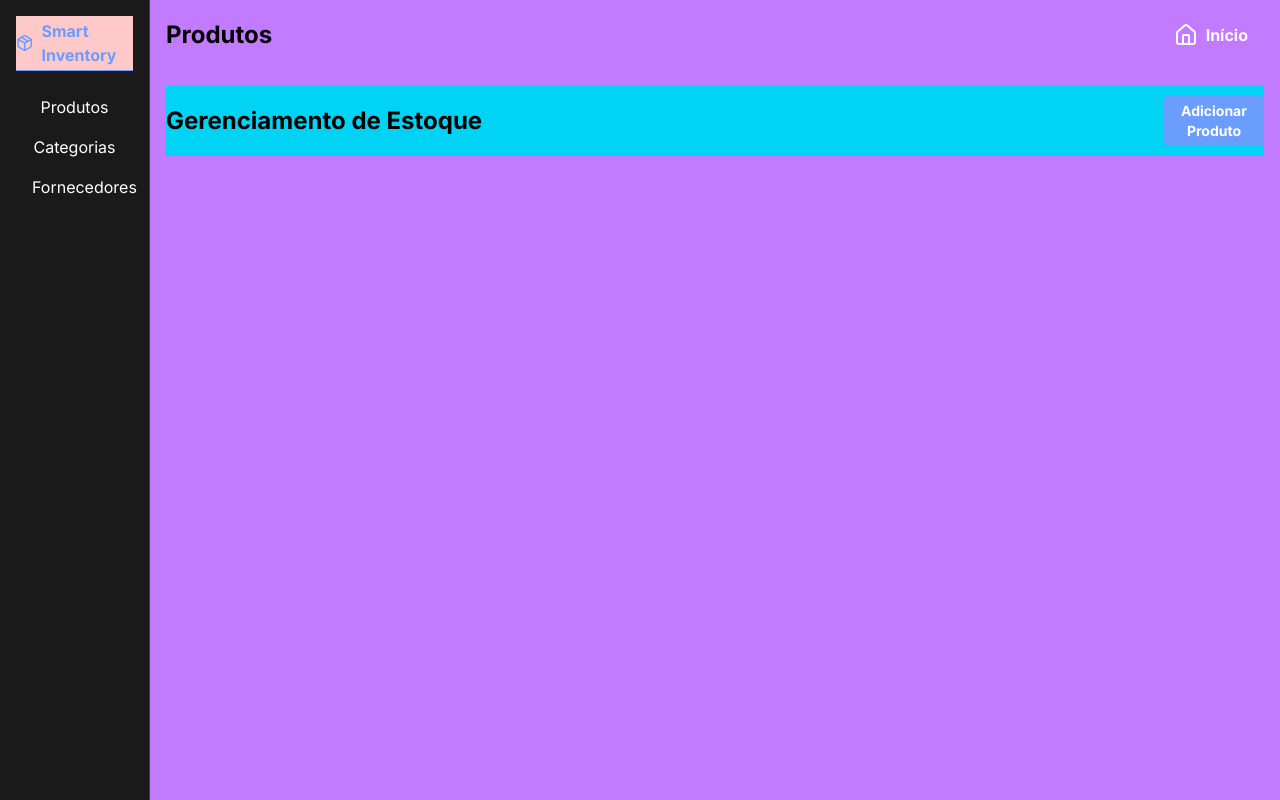
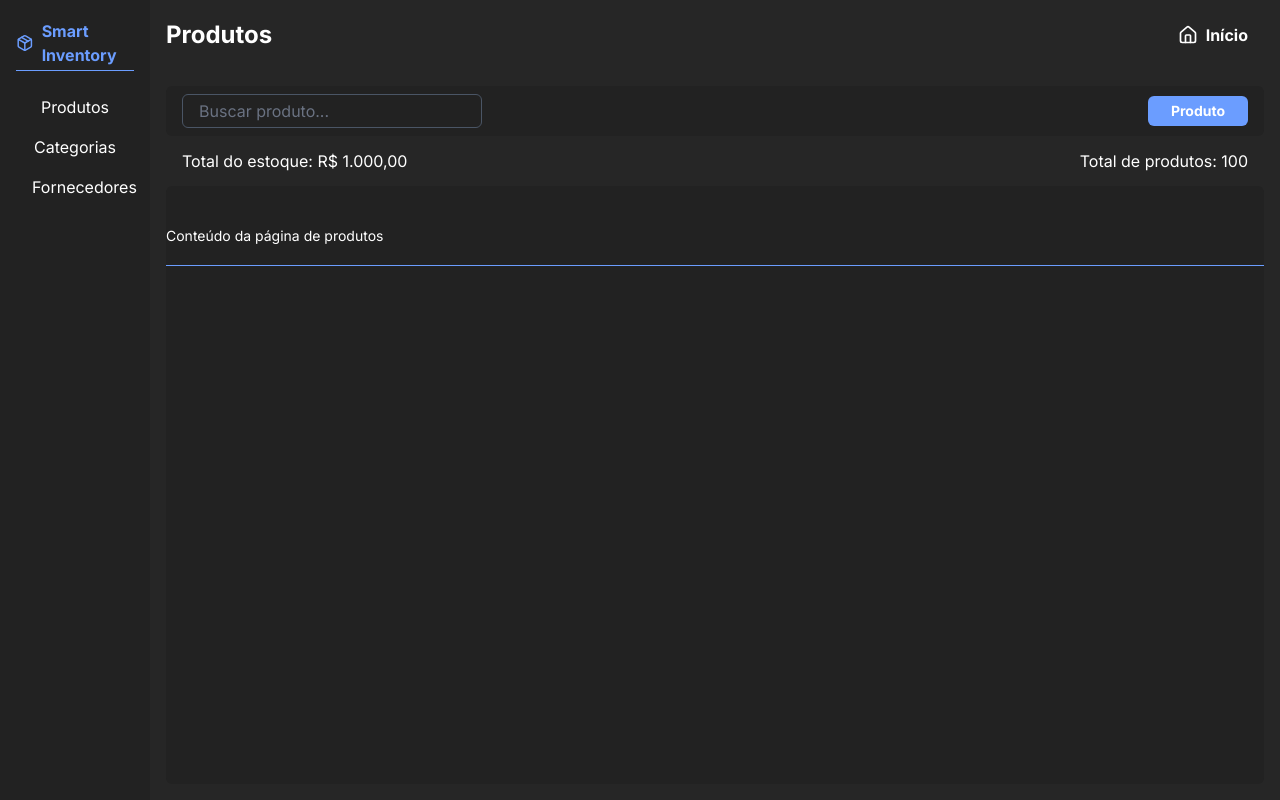
Before and after one commit to cnrnival/smart-inventory, a Next.js app: page /inventory in a window 1280 px wide. Built offline with nearby package versions, Linux system fonts and the light colour scheme.

Commit message:
esqueleto produtos

```diff
--- a/src/app/inventory/layout.tsx
+++ b/src/app/inventory/layout.tsx
@@ -9,11 +9,11 @@ const linksInventoryPage = [
 
 export default function InventoryLayout({ children }: { children: React.ReactNode }) {
   return (
-    <div className="w-full h-screen flex flex-row bg-[#1a1a1a]">
+    <div className="fixed inset-0 flex flex-row bg-[#1a1a1a] overflow-hidden">
 
-      <nav className="top-0 left-0 w-[150px] h-full bg-[#1a1a1a] flex flex-col items-center p-4 border-r border-gray-700">
+      <nav className="top-0 left-0 w-[150px] h-full bg-[#222222] shrink-0 flex flex-col items-center p-4">
 
-        <Link href="/" className="flex items-center gap-2 text-md font-bold text-[#6b9dff] bg-red-200 h-[55px] border-b border-[#6b9dff] mb-4">
+        <Link href="/" className="flex items-center gap-2 text-md font-bold text-[#6b9dff]  h-[55px] border-b border-[#6b9dff] mb-4">
           <Package className="h-6 w-6" />
           Smart Inventory
         </Link>
@@ -30,7 +30,7 @@ export default function InventoryLayout({ children }: { children: React.ReactNod
       </nav>
 
       {/* Área onde as páginas específicas (Produtos, Categorias, etc) vão aparecer */}
-      <div className="flex-1 bg-purple-400">
+      <div className="flex-1 text-white flex flex-col overflow-hidden min-w-0 overflow-hidden">
         {children}
       </div>
     </div>
--- a/src/app/inventory/page.tsx
+++ b/src/app/inventory/page.tsx
@@ -4,36 +4,48 @@ import { useState } from "react";
 import Link from "next/link";
 import { HomeIcon } from "lucide-react";
 
-const linksInventoryPage = [
-    { name: "Produtos", href: "/inventory" },
-    { name: "Categorias", href: "/inventory/categories" },
-    { name: "Fornecedores", href: "/inventory/suppliers" }
-];
-
 export default function InventoryPage() {
 
     const [isProductFormOpen, setIsProductFormOpen] = useState(false);
+    const [findName, setFindName] = useState("");
 
     function ShowProductForm() {
         setIsProductFormOpen(!isProductFormOpen);
     }
     return (
-        <div>
-            <div className="w-full h-[70px] flex flex-row items-center justify-between p-4">
+        <div className="flex-1 flex flex-col min-h-0 bg-[#262626]">
+            <div className="w-full h-[70px] flex flex-row items-center justify-between p-4 shrink-0">
                 <h2 className="text-2xl font-bold">Produtos</h2>
                 <Link href="/dashboard" className="text-white font-bold py-2 px-4 flex flex-row items-center gap-2 hover:text-purple-300">
-                    <HomeIcon w-4 h-4 />
+                    <HomeIcon className="w-[20px] h-[20px]" />
                     <span>Início</span>
                 </Link>
             </div>
-            <div className="flex-1 flex flex-row items-center justify-between p-4">
-                <div className="w-full flex flex-row h-[70px] justify-between bg-cyan-400 flex items-center">
-                    <h2 className="text-2xl font-bold">Gerenciamento de Estoque</h2>
-                    <button className=" bg-[#6b9dff] flex items-center justify-center text-white font-bold py-2 px-4 rounded h-[50px] w-[100px] text-sm" onClick={ShowProductForm}>
-                        Adicionar Produto
+            <div className="flex-1 flex flex-col items-center p-4 overflow-hidden">
+                <div className="w-full flex flex-row h-[50px] justify-between bg-[#222222] flex items-center rounded-md p-4">
+                    <input
+                        type="text"
+                        placeholder="Buscar produto..."
+                        className="bg-[#222222] text-white placeholder:text-gray-500 border border-gray-600 focus:outline-none focus:ring-2 focus:ring-[#6b9dff] rounded-md h-full w-[300px] p-4"
+                        value={findName}
+                        onChange={(e) => setFindName(e.target.value)}
+                    />
+
+                    <button className=" bg-[#6b9dff] flex items-center justify-center text-white font-bold rounded-md h-[30px] w-[100px] rounded-md" onClick={ShowProductForm}>
+                        <span className="text-sm">Produto</span>
                     </button>
                     {isProductFormOpen && <ProductForm showProductForm={ShowProductForm} />}
                 </div>
+                <div className="w-full flex flex-row h-[50px] justify-between  flex items-center rounded-md p-4 shrink-0">
+                        <span>Total do estoque: R$ 1.000,00</span>
+                        <span>Total de produtos: 100</span>
+
+                </div>
+                <div className="w-full flex flex-row h-[40px] justify-between bg-[#222222] flex items-center rounded-t-md p-4 shrink-0"></div>
+                <ul className="w-full flex-1 bg-[#222222] rounded-b-md overflow-y-auto min-h-0 hide-scrollbar">
+                    <li className="text-black h-[40px] w-full border-b border-[#6b9dff] text-white text-sm">Conteúdo da página de produtos</li>
+
+                </ul>
             </div>
         </div>
     )
```
